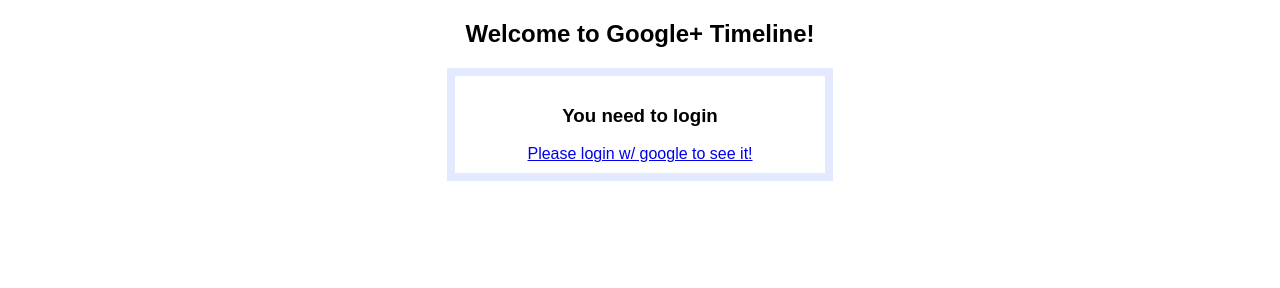
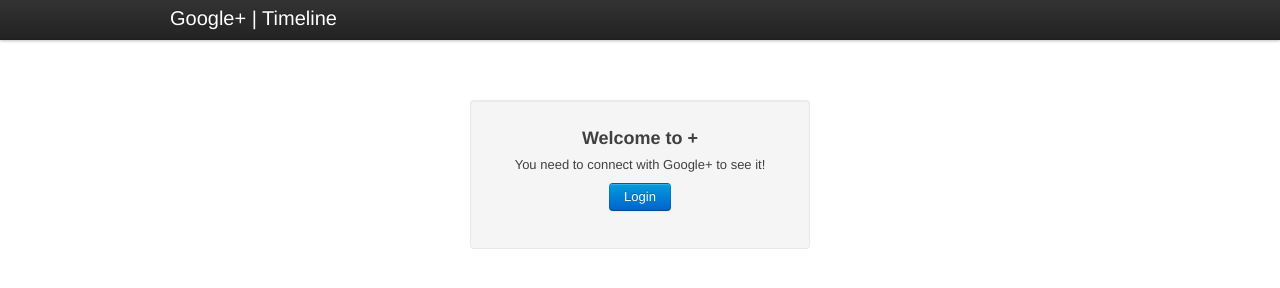
Before and after one commit to jnolan1/test, a plain HTML site: page index.html in a window 1280 px wide. Drawn offline with Linux system fonts and the light colour scheme.

Commit message:
cSS home

```diff
--- a/index.html
+++ b/index.html
@@ -11,23 +11,32 @@
       width: 100%;
       }
     </style>
-
+    <link rel="stylesheet" href="css/bootstrap.css" type="text/css">
     <link rel="stylesheet" href="css/style.css" type="text/css">
+    <link rel="stylesheet" href="css/style.css" type="text/css">
+    <link rel="stylesheet" href="css/bootstrap.css" type="text/css">
 </head>
 <body>
+ <div class="topbar-wrapper" style="z-index: 5;">
+    <div class="topbar" data-dropdown="dropdown" >
+      <div class="topbar-inner">
+        <div class="container">
+          <h3><a href="#">Google+ | Timeline</a></h3>
+        </div>
+      </div><!-- /topbar-inner -->
+    </div><!-- /topbar -->
+  </div><!-- /topbar-wrapper -->
+  <div class='container'>
 
-  <center>
-    <h2>Welcome to Google+ Timeline!</h2>
+		<div class='well' style='width : 300px; margin : auto; margin-top : 100px'>
+			<center>
+    <h3>Welcome to +</h3>
+    <p>You need to connect with Google+ to see it!</p>
+
+    <form action="/login" method="post">
+      <div><input type="submit" value="Login" class='btn primary'></div>
+    </form>
   </center>
-
-<div class="box">
-  <center>
-    <h3>You need to login</h3>
-
-    <a href="/play">Please login w/ google to see it!</a>
-
-  </center>
-
-
-</div>
-</body>
+		</div>
+  </div>
+ </body>
```
